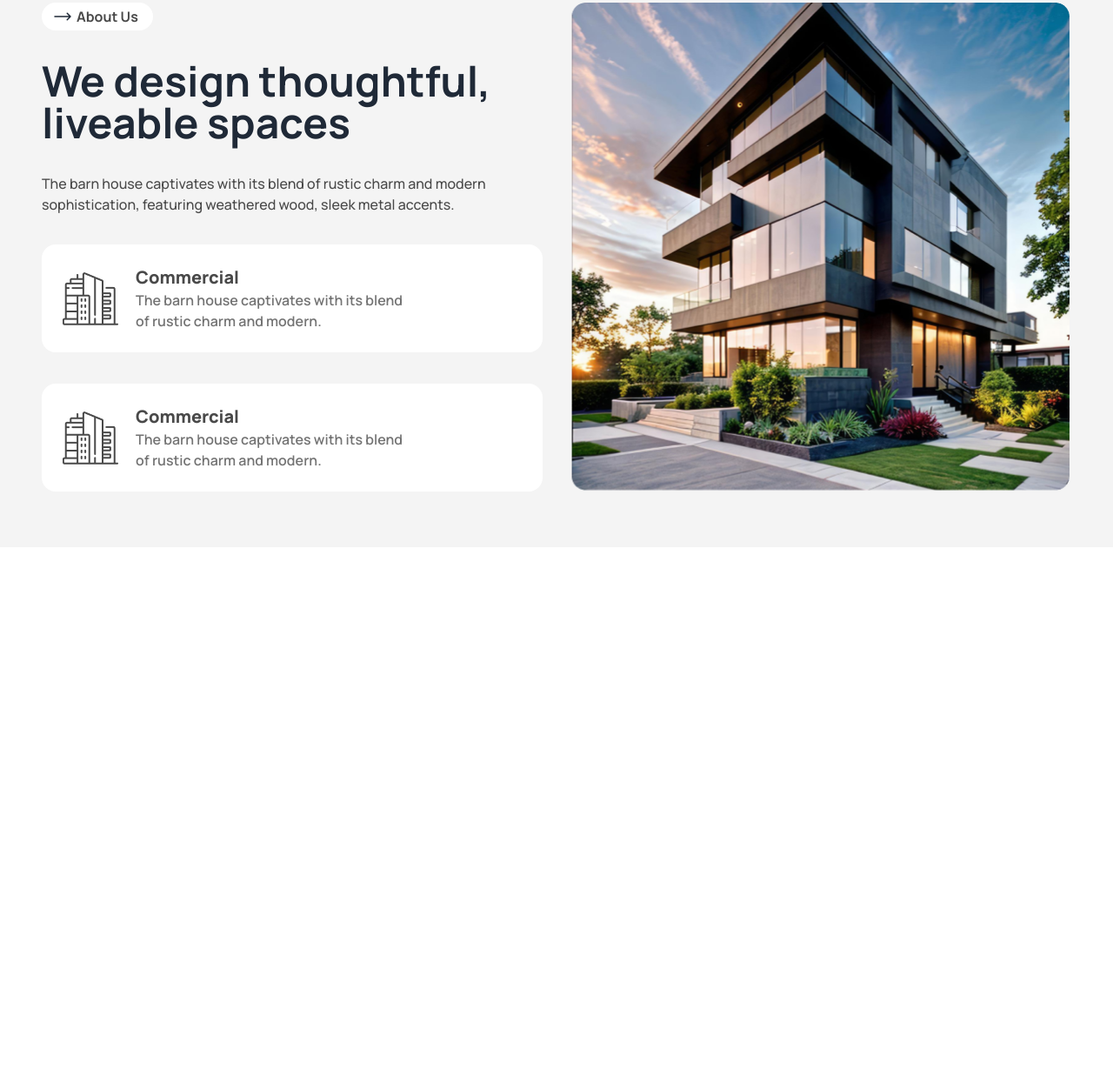
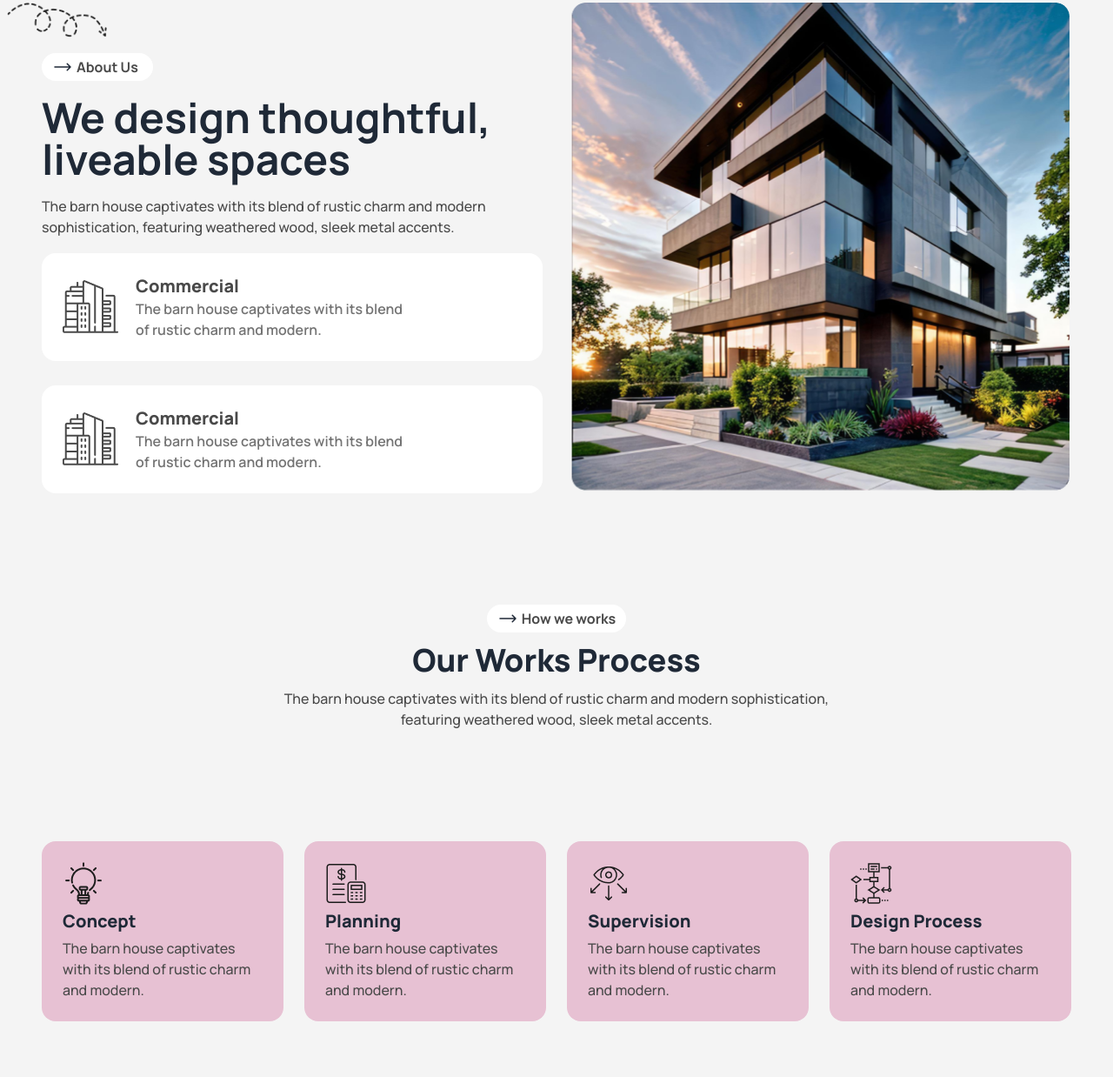
Before and after one commit to Samrat2814/Assignment-3, a plain HTML site: page index.html in a window 1280 px wide. Shown: the part 855-2093 px from the top of the page at 87% size. Before the commit the page ends 1484 px from the top, so only its background shows below. Drawn offline with nearby package versions, Linux system fonts and the light colour scheme.

Commit message:
our work process section done

```diff
--- a/index.html
+++ b/index.html
@@ -157,7 +157,9 @@
           sophistication, featuring weathered wood, sleek metal <br />
           accents, and large windows that flood the space with natural light.
         </p>
-        <button class="flex items-center gap-1 text-xl font-bold bg-[#ABEF5F80] py-2 px-5 rounded-full">
+        <button
+          class="flex items-center gap-1 text-xl font-bold bg-[#ABEF5F80] py-2 px-5 rounded-full"
+        >
           View Details
           <svg
             xmlns="http://www.w3.org/2000/svg"
@@ -184,7 +186,12 @@
           class="container mx-auto flex flex-col gap-8 lg:flex-row justify-between mt-8 md:mt-12 px-4 md:px-8 lg:px-12 pt-12 pb-12 md:pt-16 md:pb-16"
         >
           <div class="left flex-1">
-            <div class="flex flex-col gap-3 lg:gap-[34px]">
+            <div class="flex flex-col gap-3 lg:gap-[18px]">
+              <img
+                class="w-[20%] hidden lg:flex -ml-10"
+                src="./assets/Vector.png"
+                alt=""
+              />
               <div
                 class="flex gap-1 items-center w-32 rounded-full py-1 px-3 bg-white"
               >
@@ -212,7 +219,7 @@
                 modern sophistication, featuring weathered wood, sleek metal
                 accents.
               </p>
-              <div class="flex flex-col gap-9 md:flex-row lg:flex-col">
+              <div class="flex flex-col gap-9 lg:gap-7 md:flex-row lg:flex-col">
                 <div class="flex gap-5 p-6 bg-white items-center rounded-2xl">
                   <img src="./assets/commercial.png" alt="" />
                   <div>
@@ -245,6 +252,72 @@
           </div>
         </div>
       </section>
+      <!-- our work section start -->
+      <section class="bg-[#F4F4F4]">
+        <div class="container text-center pt-8 flex flex-col justify-center items-center gap-3 px-4 md:px-8 lg:px-12 pb-8 md:pt-16 md:pb-16">
+          <div
+            class="flex gap-1 items-center  rounded-full py-1 px-3 bg-white"
+          >
+            <svg
+              xmlns="http://www.w3.org/2000/svg"
+              fill="none"
+              viewBox="0 0 24 24"
+              stroke-width="1.5"
+              stroke="currentColor"
+              class="size-6"
+            >
+              <path
+                stroke-linecap="round"
+                stroke-linejoin="round"
+                d="M17.25 8.25 21 12m0 0-3.75 3.75M21 12H3"
+              />
+            </svg>
+            <h4 class="font-bold text-[#494949]">How we works</h4>
+          </div>
+          <h1 class="text-xl lg:text-4xl font-extrabold">Our Works Process</h1>
+          <p class="font-medium text-[#494949]">The barn house captivates with its blend of rustic charm and modern sophistication,<br>featuring weathered wood, sleek metal accents.</p>
+        </div>
+        <div
+          class="container mx-auto flex flex-col gap-6 lg:flex-row justify-between px-4 md:px-8 lg:px-12 pb-12 md:pt-16 md:pb-16"
+        >
+          <!-- first card -->
+          <div class="p-6 bg-[#E7C1D3] rounded-2xl space-y-1">
+            <img src="./assets/concept.png" alt="" />
+            <h4 class="text-[20px] font-extrabold">Concept</h4>
+            <p class="font-medium text-[#494949]">
+              The barn house captivates with its blend of rustic charm and
+              modern.
+            </p>
+          </div>
+          <!-- second card -->
+          <div class="p-6 bg-[#E7C1D3] rounded-2xl space-y-1">
+            <img src="./assets/budget-planning.png" alt="" />
+            <h4 class="text-[20px] font-extrabold">Planning</h4>
+            <p class="font-medium text-[#494949]">
+              The barn house captivates with its blend of rustic charm and
+              modern.
+            </p>
+          </div>
+          <!-- third card -->
+          <div class="p-6 bg-[#E7C1D3] rounded-2xl space-y-1">
+            <img src="./assets/vision.png" alt="" />
+            <h4 class="text-[20px] font-extrabold">Supervision</h4>
+            <p class="font-medium text-[#494949]">
+              The barn house captivates with its blend of rustic charm and
+              modern.
+            </p>
+          </div>
+          <!-- fourth card -->
+          <div class="p-6 bg-[#E7C1D3] rounded-2xl space-y-1">
+            <img src="./assets/flow-chart.png" alt="" />
+            <h4 class="text-[20px] font-extrabold">Design Process</h4>
+            <p class="font-medium text-[#494949]">
+              The barn house captivates with its blend of rustic charm and
+              modern.
+            </p>
+          </div>
+        </div>
+      </section>
     </main>
     <!-- footer section start -->
     <footer></footer>
```
